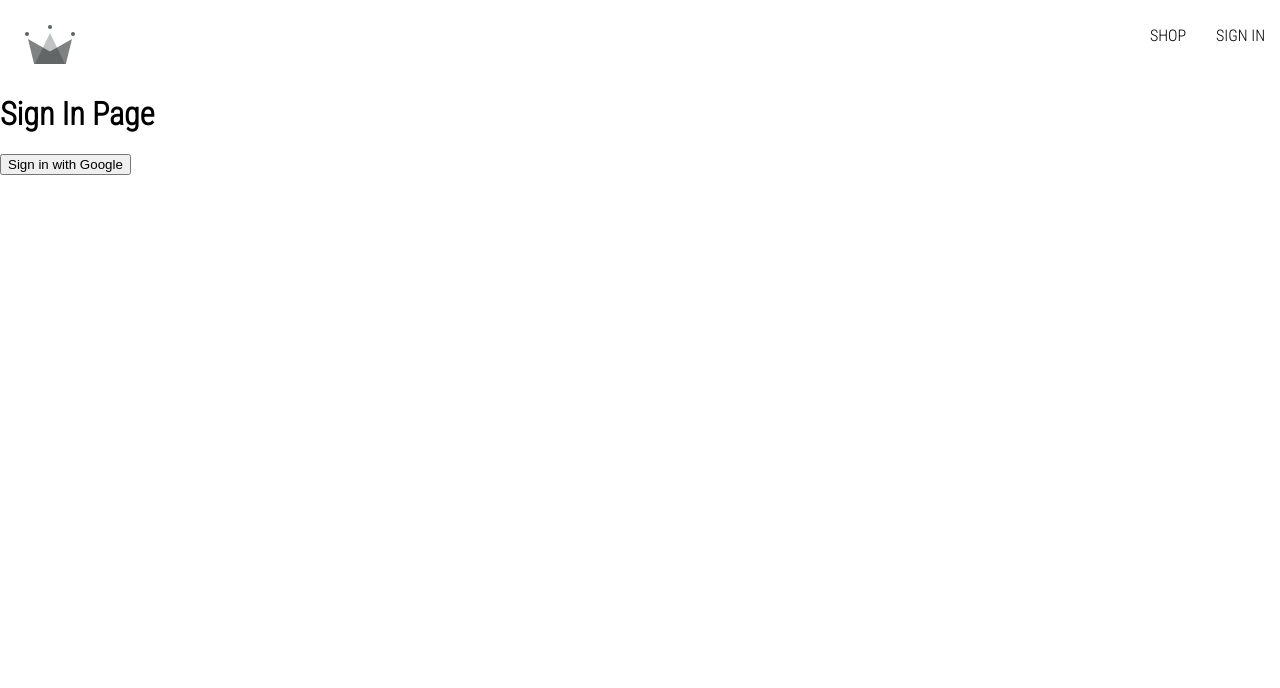
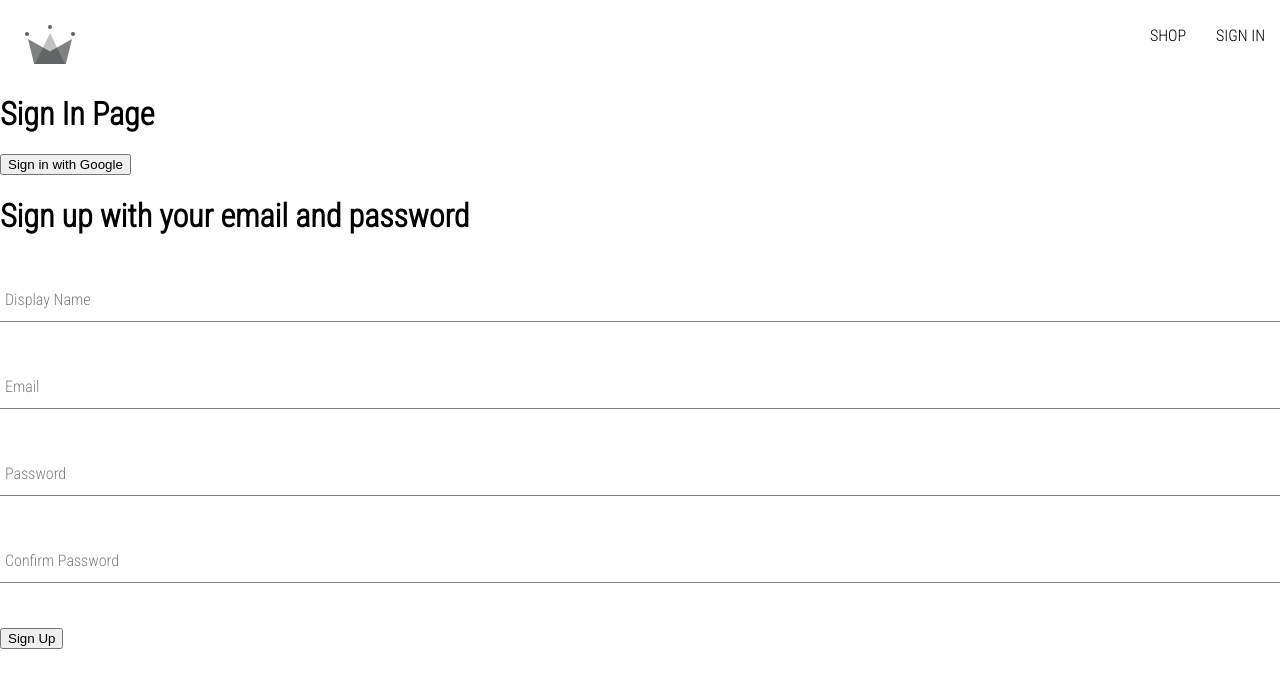
Before and after one commit to vbtwo31984/crwn-clothing, a React (Create React App) app: page /sign-in in a window 1280 px wide. Shown: the top 688 px of the page. Built offline with nearby package versions, Linux system fonts and the light colour scheme.

Commit message:
form input components

```diff
--- /dev/null
+++ b/src/components/form-input/form-input.component.jsx
@@ -0,0 +1,15 @@
+import './form-input.styles.scss'
+
+const FormInput = ({label, ...otherProps}) => {
+  return (
+    <div className="group">
+      <input className="form-input" {...otherProps}/>
+      {
+        label &&
+        <label className={`${otherProps.value.length ? 'shrink' : ''} form-input-label`}>{label}</label>
+      }
+    </div>
+  )
+}
+
+export default FormInput
--- /dev/null
+++ b/src/components/form-input/form-input.styles.scss
@@ -0,0 +1,54 @@
+$sub-color: grey;
+$main-color: black;
+
+@mixin shrinkLabel {
+  top: -14px;
+  font-size: 12px;
+  color: $main-color;
+}
+
+.group {
+  position: relative;
+  margin: 45px 0;
+
+  .form-input {
+    background: none;
+    background-color: white;
+    color: $sub-color;
+    font-size: 18px;
+    padding: 10px 10px 10px 5px;
+    display: block;
+    width: 100%;
+    border: none;
+    border-radius: 0;
+    border-bottom: 1px solid $sub-color;
+    margin: 25px 0;
+
+    &:focus {
+      outline: none;
+    }
+
+    &:focus ~ .form-input-label {
+      @include shrinkLabel();
+    }
+  }
+
+  input[type='password'] {
+    letter-spacing: 0.3em;
+  }
+
+  .form-input-label {
+    color: $sub-color;
+    font-size: 16px;
+    font-weight: normal;
+    position: absolute;
+    pointer-events: none;
+    left: 5px;
+    top: 10px;
+    transition: 300ms ease all;
+
+    &.shrink {
+      @include shrinkLabel();
+    }
+  }
+}
--- /dev/null
+++ b/src/components/sign-up-form/sign-up-form.component.jsx
@@ -0,0 +1,63 @@
+import {useState} from 'react'
+import {createAuthUserWithEmailAndPassword, createUserDocumentFromAuth} from '../../utils/firebase/firebase.utils'
+import FormInput from '../form-input/form-input.component'
+
+const defaultFormFields = {
+  displayName: '',
+  email: '',
+  password: '',
+  confirmPassword: '',
+}
+
+const SignUpForm = () => {
+  const [formFields, setFormFields] = useState(defaultFormFields)
+  const {displayName, email, password, confirmPassword} = formFields
+
+  const handleChange = (event) => {
+    const {name, value} = event.target
+    setFormFields({...formFields, [name]: value})
+  }
+
+  const resetFormFields = () => {
+    setFormFields(defaultFormFields)
+  }
+
+  const handleSubmit = async (event) => {
+    event.preventDefault()
+
+    if (password !== confirmPassword) {
+      alert('passwords to not match')
+      return
+    }
+
+    try {
+      const response = await createAuthUserWithEmailAndPassword(email, password)
+      const {user} = response
+      await createUserDocumentFromAuth(user, {displayName})
+      resetFormFields()
+    } catch (error) {
+      if (error.code === 'auth/email-already-in-use') {
+        alert('User with this email already exists')
+      }
+      console.error('user creation encountered an error', error)
+    }
+  }
+
+  return (
+    <div>
+      <h1>Sign up with your email and password</h1>
+      <form onSubmit={handleSubmit}>
+        <FormInput label="Display Name" type="text" required onChange={handleChange} name="displayName"
+                   value={displayName}/>
+        <FormInput label="Email" type="email" required onChange={handleChange} name="email" value={email}/>
+        <FormInput label="Password" type="password" required onChange={handleChange} name="password" value={password}/>
+        <FormInput label="Confirm Password" type="password" required onChange={handleChange} name="confirmPassword"
+                   value={confirmPassword}/>
+
+        <button type="submit">Sign Up</button>
+      </form>
+    </div>
+  )
+}
+
+export default SignUpForm
--- a/src/routes/sign-in/sign-in.component.jsx
+++ b/src/routes/sign-in/sign-in.component.jsx
@@ -1,16 +1,28 @@
-import {createUserDocumentFromAuth, signInWithGooglePopup} from '../../utils/firebase/firebase.utils'
+import {auth, createUserDocumentFromAuth, signInWithGoogleRedirect} from '../../utils/firebase/firebase.utils'
+import {useEffect} from 'react'
+import {getRedirectResult} from 'firebase/auth'
+import SignUpForm from '../../components/sign-up-form/sign-up-form.component'
 
 const SignIn = () => {
-  const logGoogleUser = async () => {
-    const {user} = await signInWithGooglePopup()
-    await createUserDocumentFromAuth(user)
-  }
+  useEffect(() => {
+    async function effect() {
+      const response = await getRedirectResult(auth)
+      if (response) {
+        const userDocRef = await createUserDocumentFromAuth(response.user)
+        console.log(userDocRef)
+      }
+    }
+
+    effect()
+  }, [])
+
   return (
     <div>
       <h1>Sign In Page</h1>
-      <button onClick={logGoogleUser}>
+      <button onClick={signInWithGoogleRedirect}>
         Sign in with Google
       </button>
+      <SignUpForm/>
     </div>
   )
 }
--- a/src/utils/firebase/firebase.utils.js
+++ b/src/utils/firebase/firebase.utils.js
@@ -1,5 +1,5 @@
 import {initializeApp} from 'firebase/app'
-import {getAuth, GoogleAuthProvider, signInWithPopup} from 'firebase/auth'
+import {createUserWithEmailAndPassword, getAuth, GoogleAuthProvider, signInWithRedirect} from 'firebase/auth'
 import {doc, getDoc, getFirestore, setDoc} from 'firebase/firestore'
 
 const firebaseConfig = {
@@ -19,9 +19,11 @@ provider.setCustomParameters({
 })
 
 export const auth = getAuth()
-export const signInWithGooglePopup = () => signInWithPopup(auth, provider)
+export const signInWithGoogleRedirect = () => signInWithRedirect(auth, provider)
 export const db = getFirestore()
-export const createUserDocumentFromAuth = async (userAuth) => {
+export const createUserDocumentFromAuth = async (userAuth, additionalInformation = {}) => {
+  if (!userAuth) return
+
   const userDocRef = doc(db, 'users', userAuth.uid)
   const userSnapshot = await getDoc(userDocRef)
 
@@ -34,6 +36,7 @@ export const createUserDocumentFromAuth = async (userAuth) => {
         displayName,
         email,
         createdAt,
+        ...additionalInformation,
       })
     } catch (error) {
       console.log('error creating the user', error.message)
@@ -42,3 +45,9 @@ export const createUserDocumentFromAuth = async (userAuth) => {
 
   return userDocRef
 }
+
+export const createAuthUserWithEmailAndPassword = async (email, password) => {
+  if (!email || !password) return
+
+  return await createUserWithEmailAndPassword(auth, email, password)
+}
```
